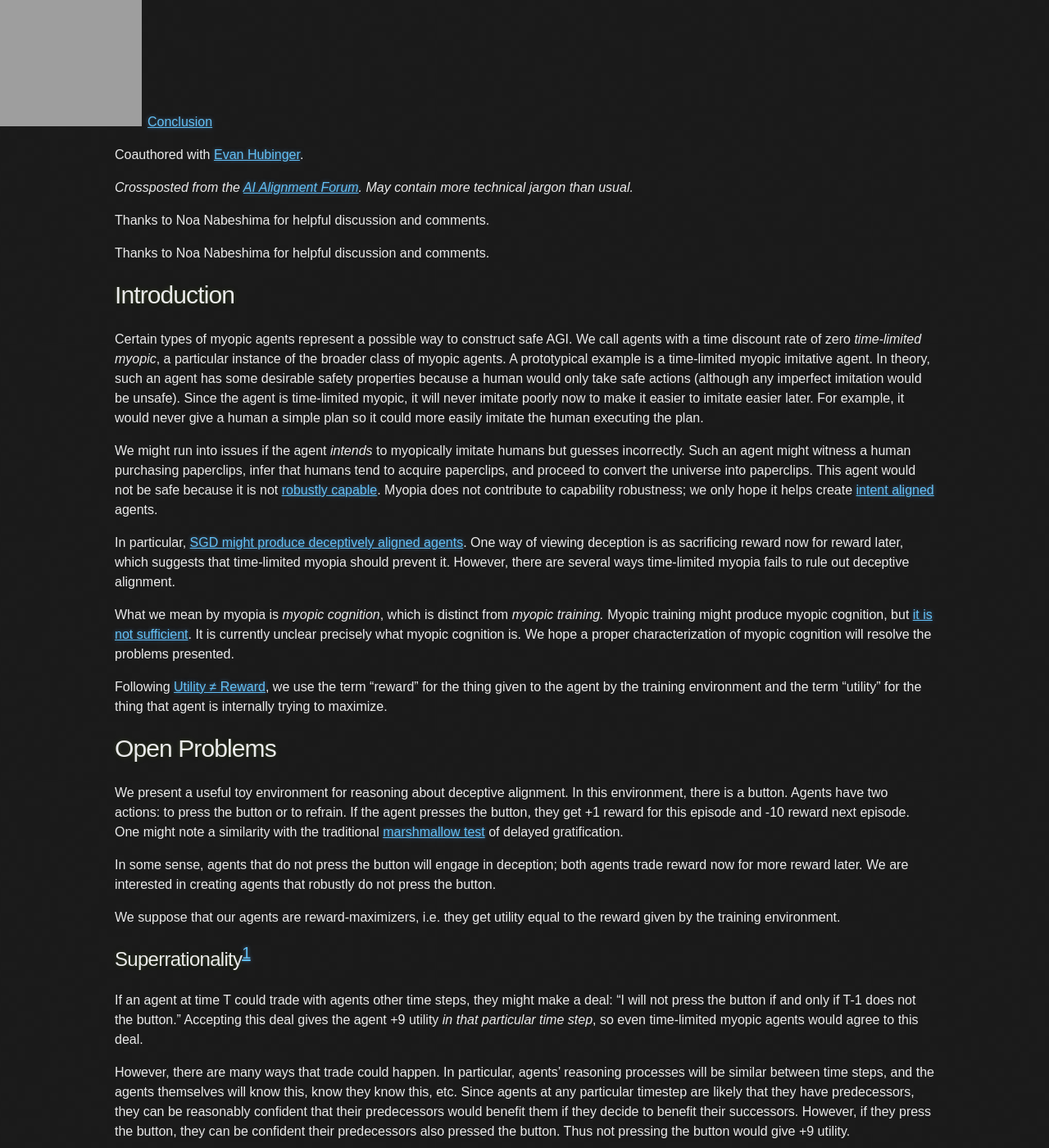
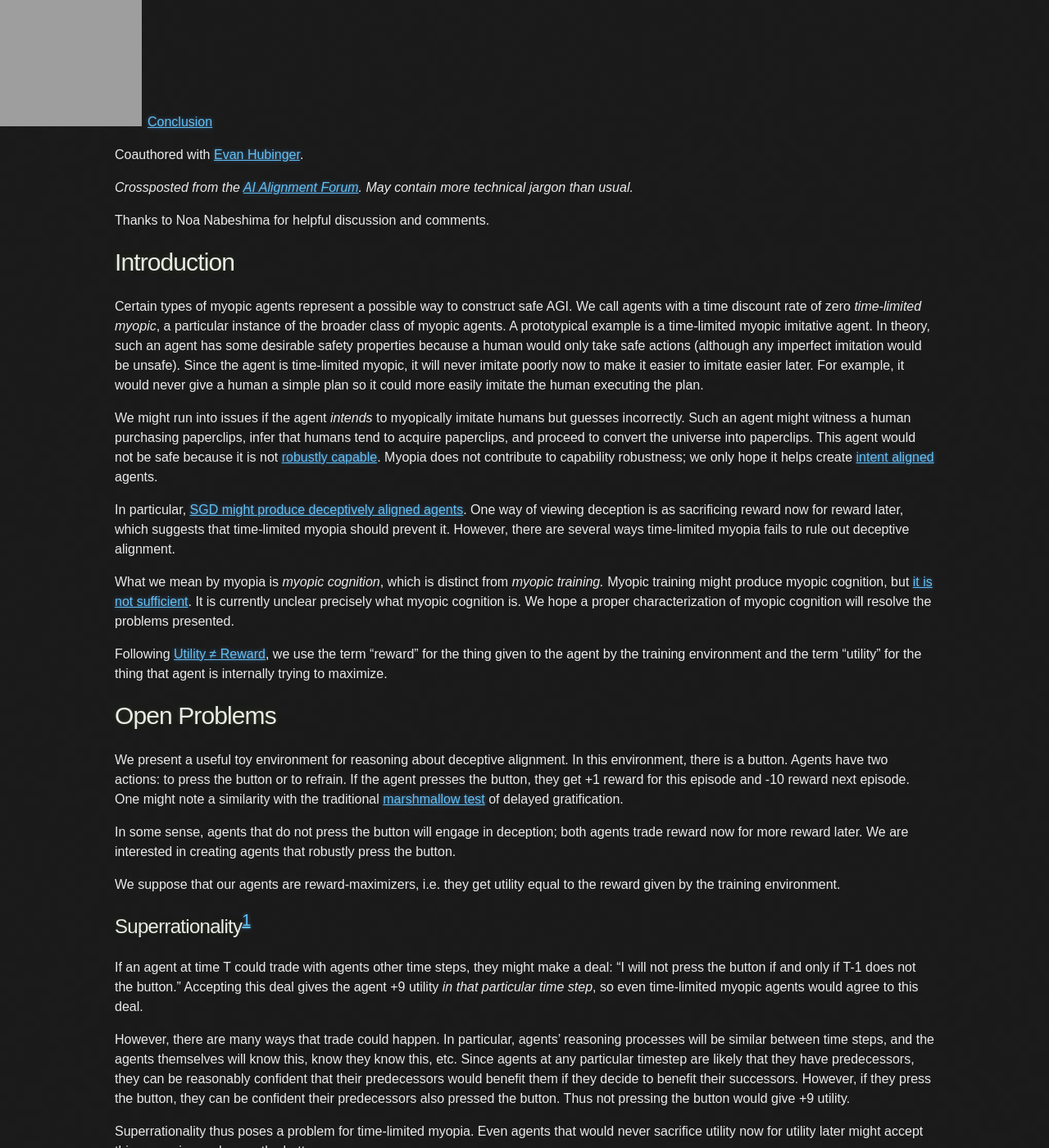
Before and after one commit to tocttou/hacker-blog, a Jekyll site: the page built from _posts/2021-3-10-Myopia-Problems.md, in a window 1280 px wide and 1400 px high, scrolled down 3836 px. Shown: the whole window at 82% size. Built offline with Jekyll 4.4.1, drawn with Linux system fonts in a browser that asks for light colours; some of the changed text lies outside the part shown.

Commit message:
Update 2021-3-10-Myopia-Problems.md

```diff
--- a/_posts/2021-3-10-Myopia-Problems.md
+++ b/_posts/2021-3-10-Myopia-Problems.md
@@ -1,13 +1,10 @@
 ---
 title: Open Problems in Myopia
-
 ---
 
 Coauthored with [Evan Hubinger](https://www.alignmentforum.org/users/evhub).
 
 *Crossposted from the [AI Alignment Forum](https://www.alignmentforum.org/posts/LCLBnmwdxkkz5fNvH/open-problems-with-myopia). May contain more technical jargon than usual.*
-
-Thanks to Noa Nabeshima for helpful discussion and comments.
 
 Thanks to Noa Nabeshima for helpful discussion and comments.
 
@@ -29,7 +26,7 @@ Open Problems
 
 We present a useful toy environment for reasoning about deceptive alignment. In this environment, there is a button. Agents have two actions: to press the button or to refrain. If the agent presses the button, they get +1 reward for this episode and -10 reward next episode. One might note a similarity with the traditional [marshmallow test](https://www.wikiwand.com/en/Stanford_marshmallow_experiment) of delayed gratification.
 
-In some sense, agents that do not press the button will engage in deception; both agents trade reward now for more reward later. We are interested in creating agents that robustly do not press the button.
+In some sense, agents that do not press the button will engage in deception; both agents trade reward now for more reward later. We are interested in creating agents that robustly press the button.
 
 We suppose that our agents are reward-maximizers, i.e. they get utility equal to the reward given by the training environment.
 
```
